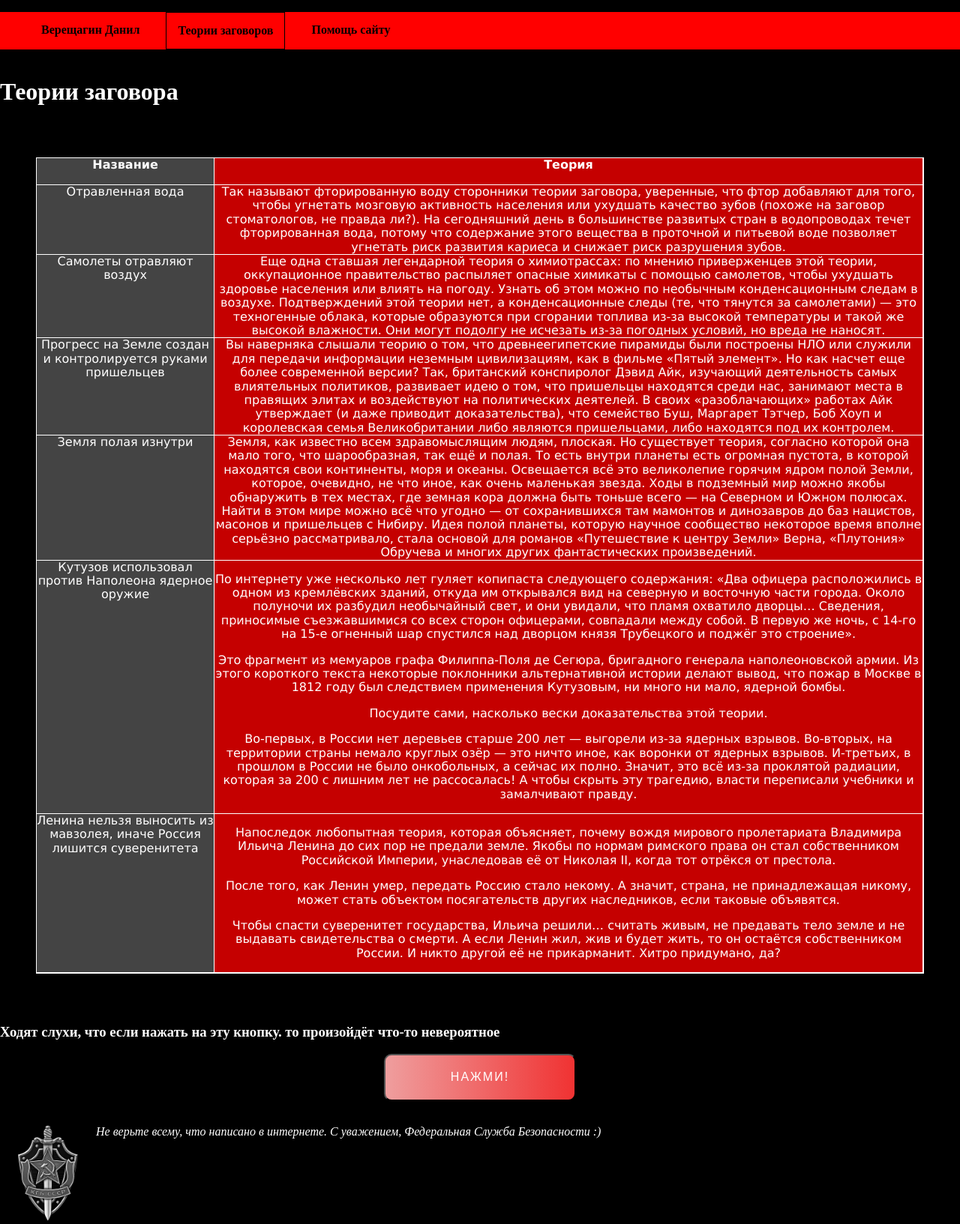
After one commit to Diafin/Diafin.github.io, a PHP site: page /html/conspiracy-theories.html in a window 1280 px wide. The commit adds this page. Shown: the whole page at 75% size. Run offline with PHP 8.4, Linux system fonts and the light colour scheme.

Commit message:
Made 2 additional pages
[#2122]

```diff
--- a/css/common/common.css
+++ b/css/common/common.css
@@ -1,4 +1,8 @@
 body {
+    display: grid;
+    grid-template-rows: auto 1fr auto;
+    min-height: 100vh;
+    height: 100%;
     color: white;
     background: black;
     font-family: "Times New Roman", serif;
--- a/css/error-404/error-404.css
+++ b/css/error-404/error-404.css
@@ -4,10 +4,10 @@
 
 .error-404__header, .error-404__text {
     text-align: center;
+    margin-left: 40%;
     color: white;
     text-shadow: -3px -3px 0 #000, 3px -3px 0 #000, -3px 3px 0 #000, 3px 3px 0 #000;
     font-family: Days, Sans-Serif,serif;
-    margin-left: 40%;
 }
 
 .error-404__header {
--- a/css/footer/footer.css
+++ b/css/footer/footer.css
@@ -1,5 +1,10 @@
 .footer-post {
+
+}
+
+.footer-post__content {
     display: flex;
+    flex-direction: row;
 }
 
 .footer-post__image {
--- a/css/navigation/navigation.css
+++ b/css/navigation/navigation.css
@@ -1,6 +1,5 @@
 .navigation {
     display: flex;
-    color: black;
     background: #ffffff;
     font-weight: bold;
 }
@@ -23,3 +22,11 @@
 .navigation__link:hover {
     text-decoration: none;
 }
+
+.navigation_red {
+    background: red;
+}
+
+.navigation_green {
+    background: green;
+}
--- /dev/null
+++ b/css/pushbutton/pushbutton.css
@@ -0,0 +1,29 @@
+.pushbutton {
+    display: inline-block;
+    padding: 20px 30px;
+    text-decoration: none;
+    border-radius: 10px;
+    margin: 0 40% 0 40%;
+    color: white;
+    font-family: 'Montserrat', sans-serif;
+    text-transform: uppercase;
+    letter-spacing: 2px;
+}
+
+.pushbutton_gradient_blue {
+    background-image: linear-gradient(to right, #9EEFE1 0%, #4830F0 51%, #9EEFE1 100%);
+    background-size: 200% auto;
+    box-shadow: 0 0 20px rgba(0, 0, 0, .1);
+    transition: .5s;
+}
+
+.pushbutton_gradient_red {
+    background-image: linear-gradient(to right, #ef9e9e 0%, #f03030 51%, #ef9e9e 100%);
+    background-size: 200% auto;
+    box-shadow: 0 0 20px rgba(0, 0, 0, .1);
+    transition: .5s;
+}
+
+.pushbutton:hover {
+    background-position: right center;
+}
--- a/css/table-flex/table-flex.css
+++ b/css/table-flex/table-flex.css
@@ -1,7 +1,6 @@
 .table-flex {
     margin: 3rem 3rem 3rem 3rem;
     font-family: "Lucida Sans Unicode", "Lucida Grande", Sans-Serif, serif;
-    font-size: 14px;
     border: 1px solid white;
     border-collapse: collapse;
     text-align: center;
--- /dev/null
+++ b/html/conspiracy-theories.html
@@ -0,0 +1,178 @@
+<!DOCTYPE html>
+<html lang="en">
+<head>
+    <meta charset="UTF-8">
+    <meta name="viewport" content="width=device-width, initial-scale-1.0">
+    <meta http-equiv="X-UA-Compatible" content="ie=edge">
+    <title>Теории заговора</title>
+    <link rel="stylesheet" type="text/css" href="https://cdnjs.cloudflare.com/ajax/libs/normalize/8.0.1/normalize.min.css">
+    <link rel="stylesheet" type="text/css" href="../css/navigation/navigation.css">
+    <link rel="stylesheet" type="text/css" href="../css/common/common.css">
+    <link rel="stylesheet" type="text/css" href="../css/footer/footer.css">
+    <link rel="stylesheet" type="text/css" href="../css/table-flex/table-flex.css">
+    <link rel="stylesheet" type="text/css" href="../css/pushbutton/pushbutton.css">
+</head>
+<body>
+  <nav>
+    <ul class="navigation navigation_red">
+      <li class="navigation__page">
+        <a
+                class="navigation__link"
+                href="../index.html"
+        >
+          Верещагин Данил
+        </a>
+      </li>
+      <li class="navigation__page_active">
+        <a
+                class="navigation__link"
+                href="conspiracy-theories.html"
+        >
+          Теории заговоров
+        </a>
+      </li>
+      <li class="navigation__page">
+        <a
+                class="navigation__link"
+                href="sponsorship.html"
+        >
+          Помощь сайту
+        </a>
+      </li>
+    </ul>
+  </nav>
+
+  <h1>Теории заговора</h1>
+
+  <div class="table-flex">
+      <div class="table-flex__heading">
+          <div class="table-flex__cell table-flex__cell_left">Название</div>
+          <div class="table-flex__cell table-flex__cell_right">Теория</div>
+      </div>
+      <div class="table-flex__item">
+          <div class="table-flex__cell table-flex__cell_left">Отравленная вода</div>
+          <div class="table-flex__cell table-flex__cell_right">
+              Так называют фторированную воду сторонники теории заговора, уверенные, что фтор добавляют для того,
+              чтобы угнетать мозговую активность населения или ухудшать качество зубов
+              (похоже на заговор стоматологов, не правда ли?). На сегодняшний день в большинстве развитых стран в
+              водопроводах течет фторированная вода, потому что содержание этого вещества в проточной и питьевой воде
+              позволяет угнетать риск развития кариеса и снижает риск разрушения зубов.
+          </div>
+      </div>
+      <div class="table-flex__item">
+          <div class="table-flex__cell table-flex__cell_left">Самолеты отравляют воздух</div>
+          <div class="table-flex__cell table-flex__cell_right">
+              Еще одна ставшая легендарной теория о химиотрассах: по мнению приверженцев этой теории,
+              оккупационное правительство распыляет опасные химикаты с помощью самолетов,
+              чтобы ухудшать здоровье населения или влиять на погоду.
+              Узнать об этом можно по необычным конденсационным следам в воздухе.
+              Подтверждений этой теории нет, а конденсационные следы (те, что тянутся за самолетами) — это техногенные
+              облака, которые образуются при сгорании топлива из-за высокой температуры и такой же высокой влажности.
+              Они могут подолгу не исчезать из-за погодных условий, но вреда не наносят.
+          </div>
+      </div>
+      <div class="table-flex__item">
+          <div class="table-flex__cell table-flex__cell_left">
+              Прогресс на Земле создан и контролируется руками пришельцев
+          </div>
+          <div class="table-flex__cell table-flex__cell_right">
+              Вы наверняка слышали теорию о том, что древнеегипетские пирамиды были построены НЛО или служили для
+              передачи информации неземным цивилизациям, как в фильме «Пятый элемент».
+              Но как насчет еще более современной версии? Так, британский конспиролог Дэвид Айк, изучающий деятельность
+              самых влиятельных политиков, развивает идею о том, что пришельцы находятся среди нас,
+              занимают места в правящих элитах и воздействуют на политических деятелей.
+              В своих «разоблачающих» работах Айк утверждает (и даже приводит доказательства), что семейство Буш,
+              Маргарет Тэтчер, Боб Хоуп и королевская семья Великобритании либо являются пришельцами,
+              либо находятся под их контролем.
+          </div>
+      </div>
+      <div class="table-flex__item">
+          <div class="table-flex__cell table-flex__cell_left">Земля полая изнутри</div>
+          <div class="table-flex__cell table-flex__cell_right">
+              Земля, как известно всем здравомыслящим людям, плоская.
+              Но существует теория, согласно которой она мало того, что шарообразная, так ещё и полая.
+              То есть внутри планеты есть огромная пустота, в которой находятся свои континенты, моря и океаны.
+              Освещается всё это великолепие горячим ядром полой Земли, которое, очевидно, не что иное,
+              как очень маленькая звезда. Ходы в подземный мир можно якобы обнаружить в тех местах,
+              где земная кора должна быть тоньше всего — на Северном и Южном полюсах.
+              Найти в этом мире можно всё что угодно — от сохранившихся там мамонтов и динозавров
+              до баз нацистов, масонов и пришельцев с Нибиру.
+              Идея полой планеты, которую научное сообщество некоторое время вполне серьёзно рассматривало,
+              стала основой для романов «Путешествие к центру Земли» Верна, «Плутония» Обручева и
+              многих других фантастических произведений.
+          </div>
+      </div>
+      <div class="table-flex__item">
+          <div class="table-flex__cell table-flex__cell_left">Кутузов использовал против Наполеона ядерное оружие</div>
+          <div class="table-flex__cell table-flex__cell_right">
+              <p>
+              По интернету уже несколько лет гуляет копипаста следующего содержания:
+              «Два офицера расположились в одном из кремлёвских зданий, откуда им открывался вид на северную и
+              восточную части города. Около полуночи их разбудил необычайный свет, и они увидали,
+              что пламя охватило дворцы… Сведения, приносимые съезжавшимися со всех сторон офицерами,
+              совпадали между собой. В первую же ночь, с 14‑го на 15‑е огненный шар спустился над дворцом
+              князя Трубецкого и поджёг это строение».
+              </p>
+              <p>
+              Это фрагмент из мемуаров графа Филиппа‑Поля де Сегюра, бригадного генерала наполеоновской армии.
+              Из этого короткого текста некоторые поклонники альтернативной истории делают вывод,
+              что пожар в Москве в 1812 году был следствием применения Кутузовым, ни много ни мало, ядерной бомбы.
+              </p>
+              Посудите сами, насколько вески доказательства этой теории.
+              <p>
+              Во‑первых, в России нет деревьев старше 200 лет — выгорели из‑за ядерных взрывов.
+              Во‑вторых, на территории страны немало круглых озёр — это ничто иное, как воронки от ядерных взрывов.
+              И‑третьих, в прошлом в России не было онкобольных, а сейчас их полно.
+              Значит, это всё из‑за проклятой радиации, которая за 200 с лишним лет не рассосалась!
+              А чтобы скрыть эту трагедию, власти переписали учебники и замалчивают правду.
+              </p>
+          </div>
+      </div>
+      <div class="table-flex__item">
+          <div class="table-flex__cell table-flex__cell_left">
+              Ленина нельзя выносить из мавзолея, иначе Россия лишится суверенитета
+          </div>
+          <div class="table-flex__cell table-flex__cell_right">
+              <p>
+              Напоследок любопытная теория, которая объясняет, почему вождя мирового пролетариата
+              Владимира Ильича Ленина до сих пор не предали земле.
+              Якобы по нормам римского права он стал собственником Российской Империи, унаследовав её от Николая II,
+              когда тот отрёкся от престола.
+              </p>
+              После того, как Ленин умер, передать Россию стало некому.
+              А значит, страна, не принадлежащая никому, может стать объектом посягательств других наследников,
+              если таковые объявятся.
+              <p>
+              Чтобы спасти суверенитет государства, Ильича решили… считать живым, не предавать тело земле и не выдавать
+              свидетельства о смерти. А если Ленин жил, жив и будет жить, то он остаётся собственником России.
+              И никто другой её не прикарманит. Хитро придумано, да?
+              </p>
+          </div>
+      </div>
+  </div>
+  <h3>Ходят слухи, что если нажать на эту кнопку. то произойдёт что-то невероятное</h3>
+  <button
+          class="pushbutton pushbutton_gradient_red"
+          onclick="window.open('https://www.youtube.com/watch?v=dQw4w9WgXcQ&ab_channel=RickAstley', '_blank')"
+  >
+      Нажми!
+  </button>
+  <p>
+  <footer class="footer-post">
+      <div class="footer-post__content">
+          <div class="footer-post__image">
+              <img
+                      src="../image/kgb.jpg"
+                      alt="" width="128"
+                      height="128"
+              >
+          </div>
+          <div class="footer-post__text">
+              <i>
+                  Не верьте всему, что написано в интернете. С уважением, Федеральная Служба Безопасности :)
+              </i>
+          </div>
+      </div>
+  </footer>
+</body>
+</html>
```
Also changed, not shown: html/sponsorship.html (added, +76 -0 lines), index.html (+4 -10 lines).
